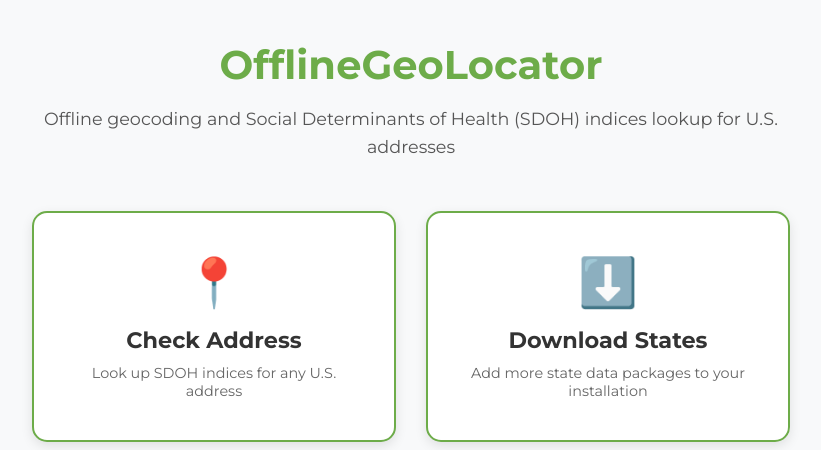
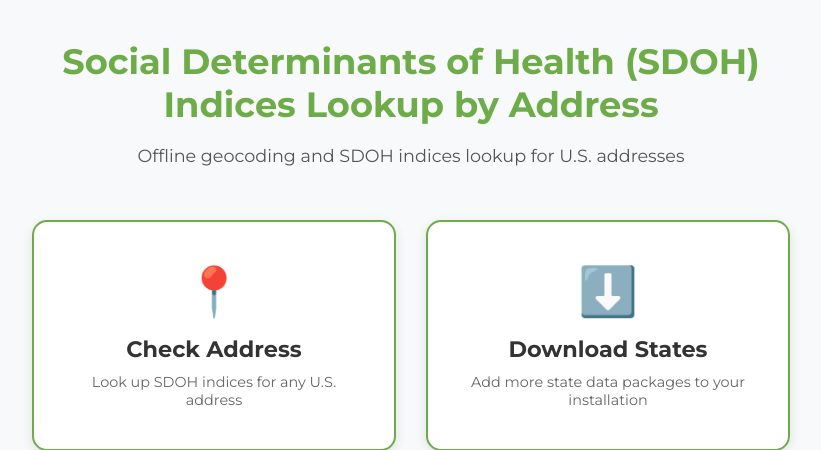
Before and after one commit to emgoatee/OfflineGeoSDOH, a Flask app: page / in a window 1280 px wide. Shown: the top 450 px of the page, without its empty margins (229-1050 px from the left). Run offline with Flask 3, Linux system fonts and the light colour scheme; parts of the project's set-up code (start-up, migrations or seed data) failed here and were passed over.

Commit message:
Update welcome page title to match main app
Change title from 'OfflineGeoLocator' to 'Social Determinants of
Health (SDOH) Indices Lookup by Address' for consistency.

🤖 Generated with [Claude Code](https://claude.com/claude-code)

Co-Authored-By: Claude <noreply@anthropic.com>

```diff
--- a/templates/welcome.html
+++ b/templates/welcome.html
@@ -1,7 +1,7 @@
 <!DOCTYPE html>
 <html>
 <head>
-    <title>OfflineGeoLocator - Welcome</title>
+    <title>Social Determinants of Health (SDOH) Indices Lookup by Address</title>
     <link rel="preconnect" href="https://fonts.googleapis.com">
     <link rel="preconnect" href="https://fonts.gstatic.com" crossorigin>
     <link href="https://fonts.googleapis.com/css2?family=Montserrat:wght@400;600;700&display=swap" rel="stylesheet">
@@ -14,7 +14,7 @@
             text-align: center;
         }
         h1 {
-            font-size: 2.5em;
+            font-size: 2.2em;
             margin-bottom: 16px;
             color: rgb(109, 172, 73);
         }
@@ -101,9 +101,9 @@
     </style>
 </head>
 <body>
-    <h1>OfflineGeoLocator</h1>
+    <h1>Social Determinants of Health (SDOH) Indices Lookup by Address</h1>
     <div class="subtitle">
-        Offline geocoding and Social Determinants of Health (SDOH) indices lookup for U.S. addresses
+        Offline geocoding and SDOH indices lookup for U.S. addresses
     </div>
 
     <div class="button-container">
```
